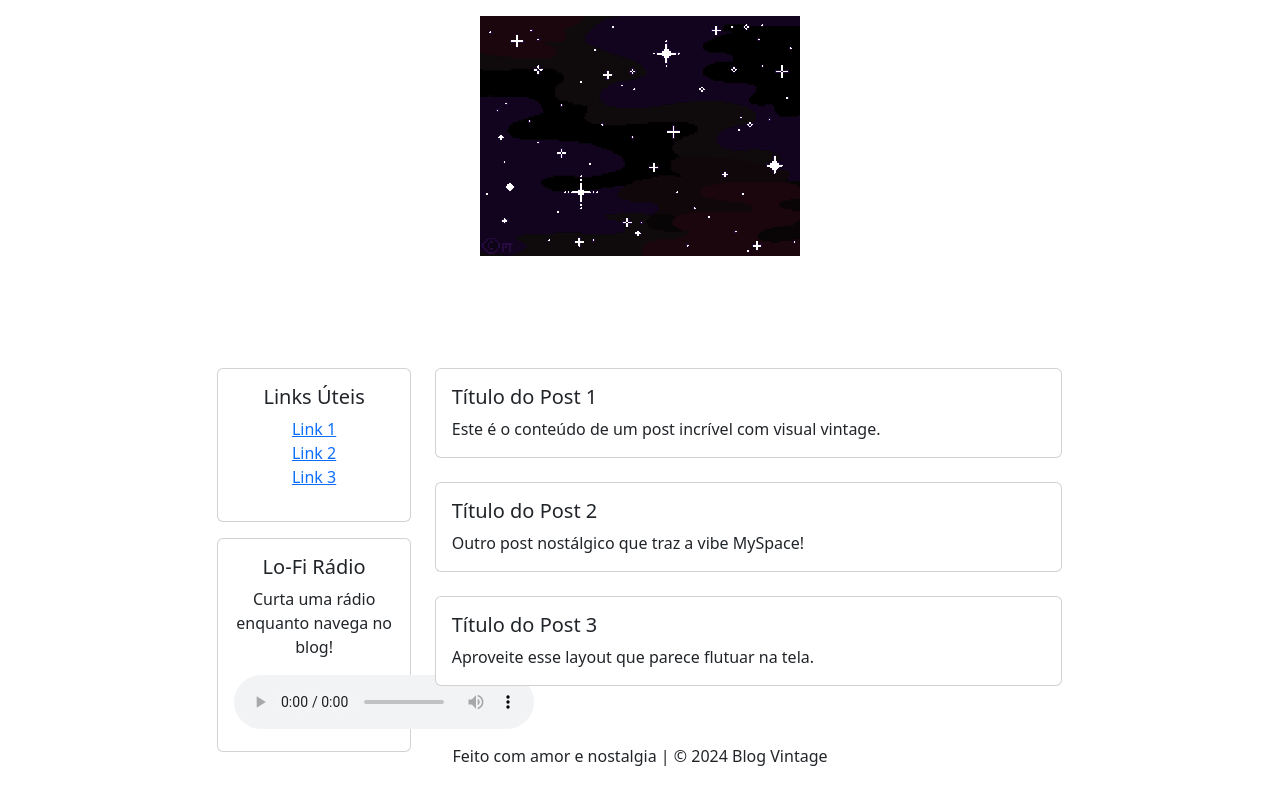
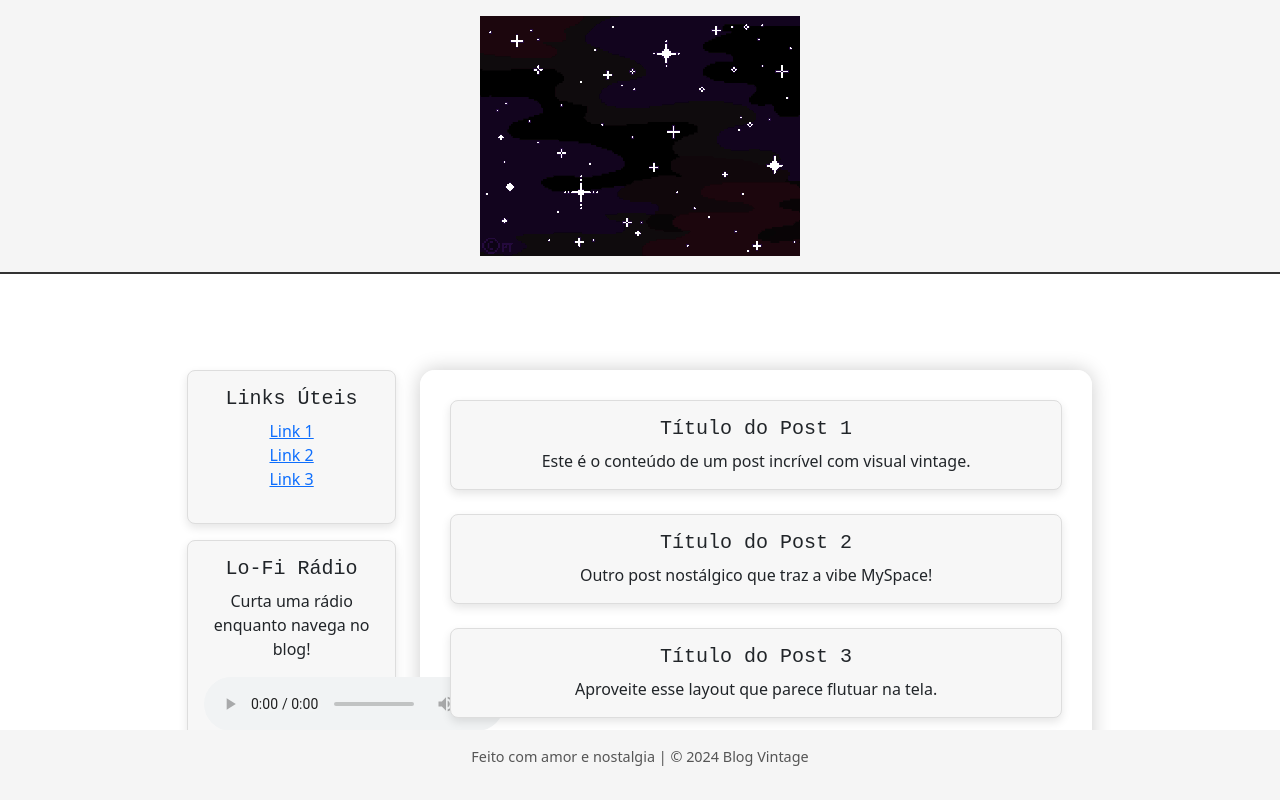
Before and after one commit to Marcelo-C-Silva/blog-pessoal, a plain HTML site: page index.html in a window 1280 px wide. Drawn offline with nearby package versions, Linux system fonts and the light colour scheme.

Commit message:
feat: Adicionar estilo de banner de apresentação na página inicial
Adiciona estilos para o banner de apresentação na página inicial, incluindo um background cobrindo 100% da tela, uma imagem principal acima do banner, um banner vintage, links úteis e rádio à esquerda, cartões de links e rádio, um container flutuante principal, cartões de post com mais espaço e um footer sempre visível.

```diff
--- a/assets/css/style.css
+++ b/assets/css/style.css
@@ -1,8 +1,64 @@
-body{
+/* Background cobrindo 100% da tela */
+.background {
+  position: fixed;
+  top: 0;
+  left: 0;
   width: 100%;
+  height: 100%;
+  background-image: url('seu-background.jpg'); /* Insira o URL da sua imagem */
+  background-size: cover;
+  background-position: center;
+  z-index: -1;
+}
 
+/* Imagem principal acima do banner */
+.image-header img {
+  max-width: 100%;
+  height: auto;
+  display: block;
+  margin: 0 auto;
+  border-bottom: 3px solid #333;
 }
-.banner-inicio{
-  background-image: url(/assets/img/7fa9072fd06bc3be032d2bab9df1a06180fb963f_hq.gif);
-  background-size: cover;
+
+/* Banner vintage */
+.banner {
+  background-color: #f5f5f5;
+  border-bottom: 2px solid #333;
+  width: 100%;
+  z-index: 10;
 }
+
+/* Links úteis e rádio à esquerda */
+aside {
+  margin-top: 30px;
+}
+
+/* Cartões de links e rádio */
+.card {
+  background-color: #f7f7f7;
+  border: 1px solid #ddd;
+  border-radius: 8px;
+  box-shadow: 0 4px 10px rgba(0, 0, 0, 0.1);
+}
+
+/* Container flutuante principal */
+.content-container {
+  background-color: rgba(255, 255, 255, 0.9);
+  padding: 30px;
+  border-radius: 15px;
+  box-shadow: 0 0 20px rgba(0, 0, 0, 0.2);
+  text-align: center;
+}
+
+/* Cartões de post com mais espaço */
+.card-title {
+  font-family: 'Courier New', Courier, monospace;
+}
+
+/* Footer sempre visível */
+footer {
+  font-size: 0.9rem;
+  color: #555;
+  background-color: #f5f5f5;
+  width: 100%;
+}
```
